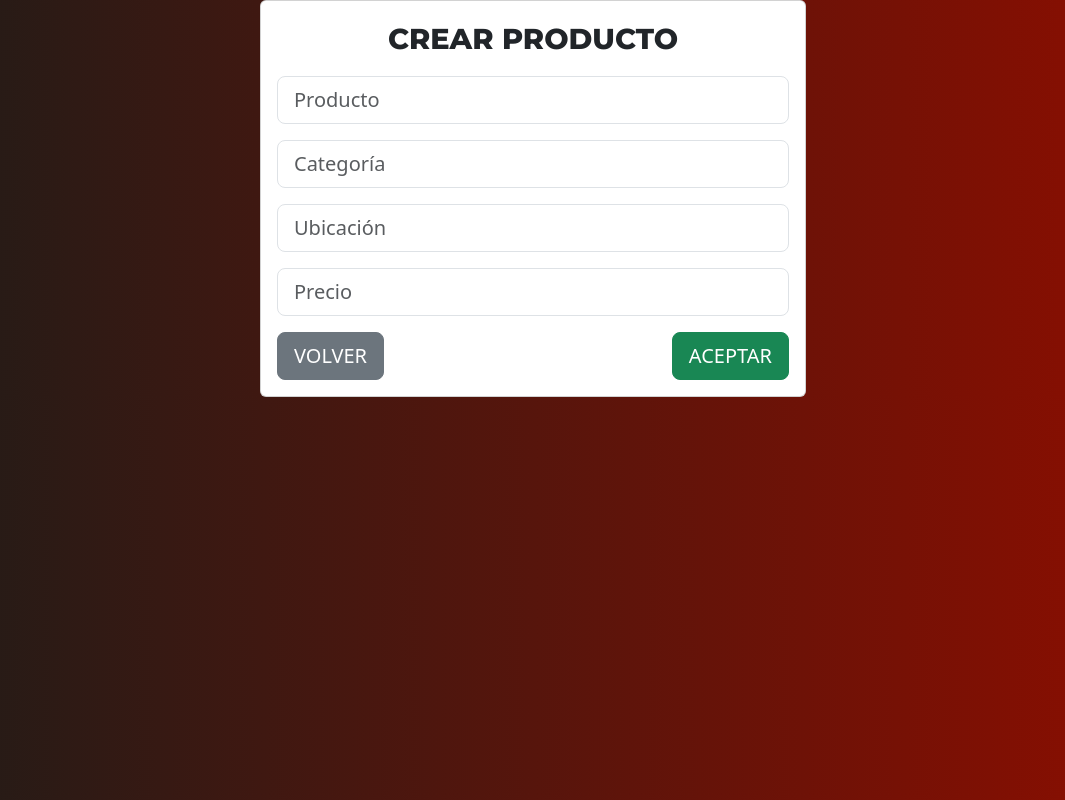
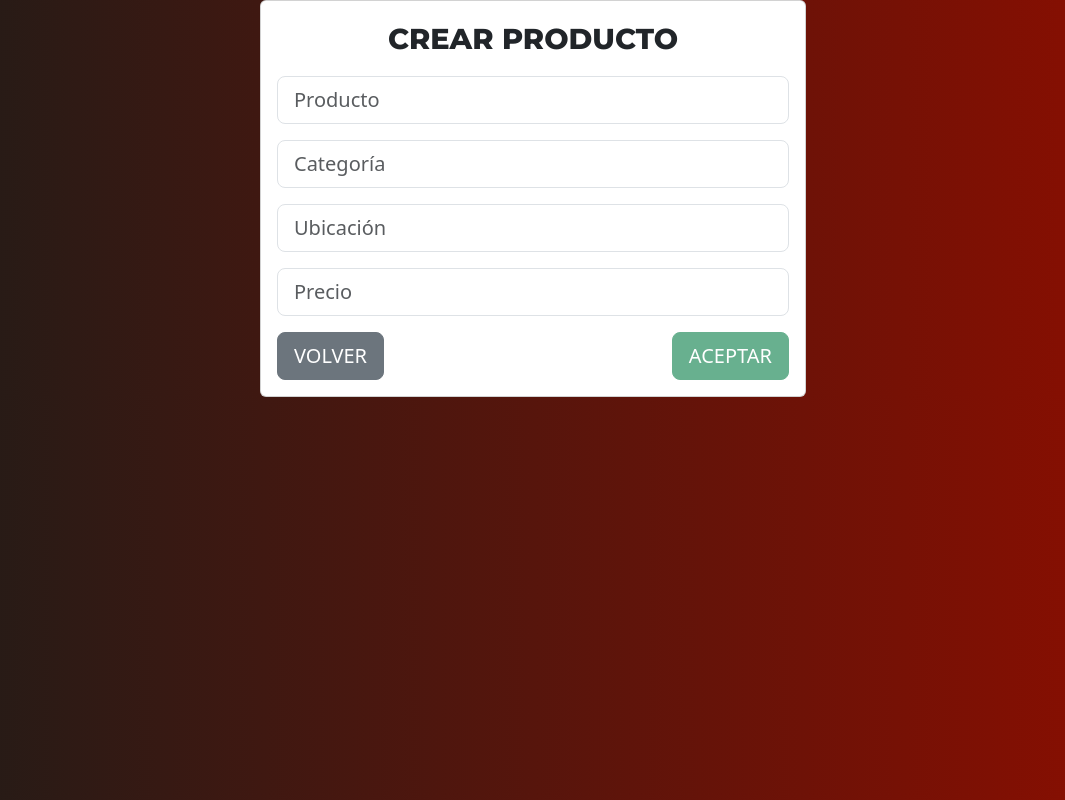
Before and after one commit to jmlocke1/crud_cliente, an Angular app: page /crear-producto in a window 1280 px wide. Shown: the whole page, without its empty margins (107-1172 px from the left). Built offline with nearby package versions, Linux system fonts and the light colour scheme.

Commit message:
Desactivar el botón de aceptar y enviar el formulario mientras éste sea inválido

```diff
--- a/src/app/components/crear-producto/crear-producto.component.html
+++ b/src/app/components/crear-producto/crear-producto.component.html
@@ -56,7 +56,7 @@
 						</div>
 						<div class="mb-3">
 							<button routerLink="/" class="btn btn-secondary btn-lg float-start">VOLVER</button>
-							<button type="submit" class="btn btn-success btn-lg float-end">ACEPTAR</button>
+							<button type="submit" [disabled]="productoForm.invalid" class="btn btn-success btn-lg float-end">ACEPTAR</button>
 						</div>
 					</form>
 				</div>
```
